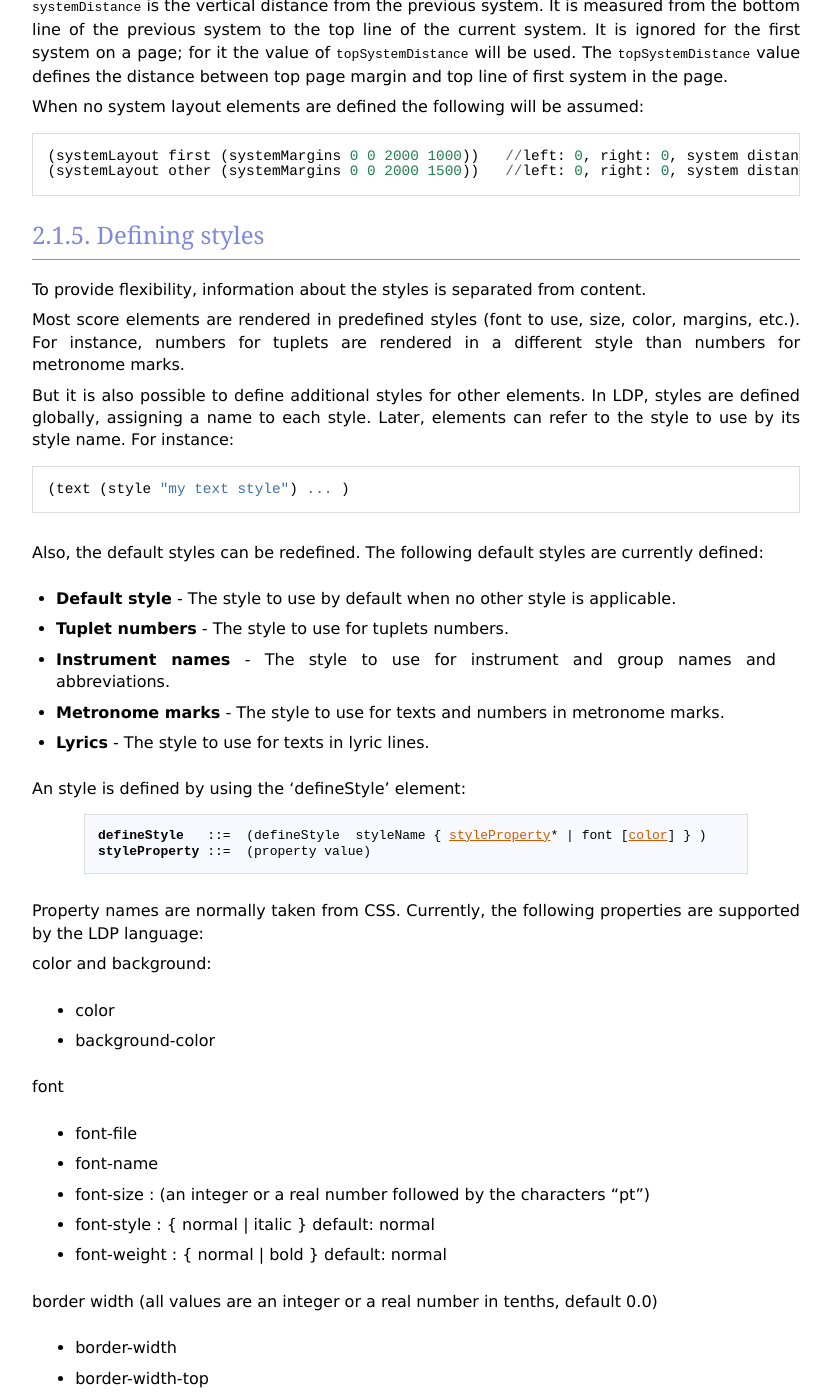
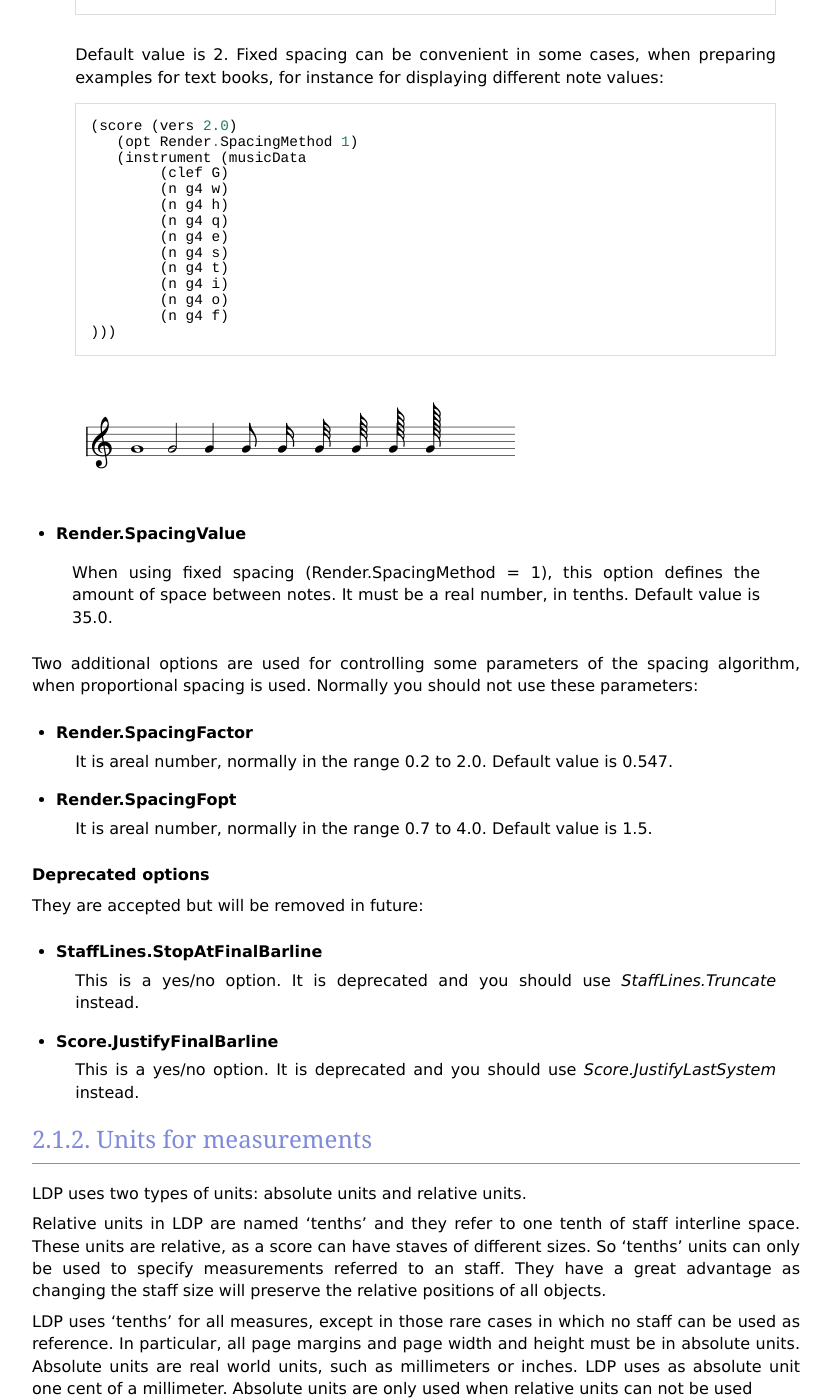
Before and after one commit to lenmus/ldp, a Sphinx documentation site: the page built from source/score/score.txt, in a window 1280 px wide and 1400 px high, scrolled down 5171 px. Shown: the whole window, without its empty margins (48-880 px from the left). Built offline with Sphinx 7.4.7, drawn with Linux system fonts in a browser that asks for light colours; some of the changed text lies outside the part shown.

Commit message:
Document options. Add changelog

```diff
--- a/source/format/index.txt
+++ b/source/format/index.txt
@@ -8,3 +8,4 @@
 
     new-system.txt
     spacer.txt
+    styles.txt
--- /dev/null
+++ b/source/format/styles.txt
@@ -0,0 +1,114 @@
+.. _element_defineStyle:
+
+Defining styles
+~~~~~~~~~~~~~~~~~~~~~~~~~~~~~~~~~~~~~~~~~~~~~~~
+
+To provide flexibility, information about the styles is separated from content.
+
+Most score elements are rendered in predefined styles (font to use, size, color, margins, etc.). For instance, numbers for tuplets are rendered in a different style than numbers for metronome marks.
+
+But it is also possible to define additional styles for other elements. In LDP, styles are defined globally, assigning a name to each style. Later, elements can refer to the style to use by its style name. For instance::
+
+    (text (style "my text style") ... )
+
+Also, the default styles can be redefined. The following default styles are currently defined:
+
+- **Default style** - The style to use by default when no other style is applicable.
+- **Tuplet numbers** - The style to use for tuplets numbers.
+- **Instrument names** - The style to use for instrument and group names and abbreviations.
+- **Metronome marks** - The style to use for texts and numbers in metronome marks.
+- **Lyrics** - The style to use for texts in lyric lines.
+
+An style is defined by using the 'defineStyle' element:
+
+.. rst-class:: bnf-rule
+.. productionlist:: *
+    defineStyle : (defineStyle  `styleName` { `styleProperty`* | `font` [`color`] } )
+    styleProperty : (property value)
+
+Property names are normally taken from CSS. Currently, the following properties are supported by the LDP
+language:
+
+color and background:
+    - color
+    - background-color
+
+font
+    - font-file
+    - font-name
+    - font-size : (an integer or a real number followed by the characters "pt")
+    - font-style : { normal | italic }  default: normal
+    - font-weight : { normal | bold }   default: normal
+
+
+border width (all values are an integer or a real number in tenths, default 0.0)
+    - border-width
+    - border-width-top
+    - border-width-right
+    - border-width-bottom
+    - border-width-left
+
+margin (all values are an integer or a real number in tenths, default 0.0)
+    - margin
+    - margin-top
+    - margin-right
+    - margin-bottom
+    - margin-left
+
+padding (all values are an integer or a real number in tenths, default 0.0)
+    - padding
+    - padding-top
+    - padding-right
+    - padding-bottom
+    - padding-left
+
+text
+    - text-align : { left | right | center | justify } default: left
+    - text-decoration : { none | underline | overline | line-through } default: none
+    - vertical-align : { baseline | sub | super | top | text-top | middle | bottom | text-bottom } default: baseline
+    - line-height (an integer or a real number in tenths, default 0.0)
+
+size (all values are an integer or a real number in tenths, default 0.0)
+    - min-height
+    - min-width
+    - max-height
+    - max-width
+    - height
+    - width
+
+table (all values are an integer or a real number in tenths, default 0.0)
+    - table-col-width
+
+
+Examples::
+
+     (defineStyle "para"
+         (font-name "Times New Roman")
+         (font-size 12pt)
+         (font-style normal)
+         (color #ff0000)
+         (margin-bottom 2em)
+     )
+
+
+.. _element_font:
+
+Fonts
+~~~~~~~~~~~~~~~~~~~~~
+
+The :token:`font` element simplifies defining font properties by grouping all the properties
+in a single element:
+
+.. rst-class:: bnf-rule
+.. productionlist:: *
+    font : (font name-string size-string style-string)
+    name-string :  i.e. "Times New Roman", "Trebuchet"
+    size-string :  is a number, in points (i.e. "12"). Optionally, can
+                :  be followed by 'pt'. i.e. "12pt"
+    style-string : { "bold" | "normal" | "italic" | "bold-italic" }
+
+
+Examples::
+
+    (defineStyle "Composer" (font "Times New Roman" 12pt normal) (color #000000))
+    (defineStyle "Instruments" (font "Times New Roman" 14 bold))
--- a/source/index.txt
+++ b/source/index.txt
@@ -11,7 +11,7 @@
 
 
 .. important::
-    This document is a draft, still in development. It should be accurate but it is not yet finished and some details could change from one day to the next, as the text is being reviewed and completed.
+    This document is a finished, complete and definitive document. It should be accurate and totally uptated. If you find errors, things that need clarification or have any suggestion, please go to the `LDP issues page <https://github.com/lenmus/ldp/issues>`_ and create a new issue. Thank you!
 
 
 Table of Contents
--- a/source/introduction.txt
+++ b/source/introduction.txt
@@ -5,7 +5,7 @@
 .. _sIntro_lang:
 
 .. important::
-    This document is a draft, still in development. It should be accurate but it is not yet finished and some details could change from one day to the next, as the text is being reviewed and completed.
+    This document is a finished, complete and definitive document. It should be accurate and totally uptated. If you find errors, things that need clarification or have any suggestion, please go to the `LDP issues page <https://github.com/lenmus/ldp/issues>`_ and create a new issue. Thank you!
 
 
 The LDP language
--- a/source/score/score.txt
+++ b/source/score/score.txt
@@ -105,28 +105,106 @@
     option: (opt `option_name` [`option_value`] )
 
 Depending on the option, its value must be an integer number, a float number or a
-boolean { yes | no | true | false }. Currently, the following options are available:
+boolean { yes | no | true | false }.
 
-Boolean options:
-    - StaffLines.StopAtFinalBarline
-    - StaffLines.Hide
-    - Staff.DrawLeftBarline
-    - Score.FillPageWithEmptyStaves
-    - Score.JustifyFinalBarline
+These options are intended to control different aspects of the score renderization process.
+Normally they should not be used. Most of these options were created for solving an ad hoc
+need. In future the could be removed and replaced by specific parameters, in the affected
+elements, for controlling appearance in score renderization.
 
-Integer number options:
-    - Staff.UpperLegerLines.Displacement
-    - Render.SpacingMethod   (values: 1 = fixed spacing, 2 = proportional spacing)
-    - Render.SpacingValue
+Currently, the following options are available:
 
-Real number options:
-    - Render.SpacingFactor
+- **StaffLines.Hide**
+
+    It is a boolean option for supressing drawing the staff lines. Default value is 'false'.
+
+- **Staff.DrawLeftBarline**
+
+    It is a boolean option for removing the left barline that connect all staves in one system.
+    Default value is 'true'.
+
+- **Staff.UpperLegerLines.Displacement**
+
+    This option accepts an integer number, in tenths units. It specifies an increment (or decrement) in
+    the distance between the fifth line and the first top ledger line. Default value is 0. This option was
+    created as a trick for displaying an scale across two staves, for forcing the first ledger line to
+    be placed between both staves, as in following example::
+
+        (score (vers 2.0)
+           (opt Staff.UpperLegerLines.Displacement 15)
+           (instrument (staves 2) (musicData
+                (clef G p1)
+                (clef F p2)
+                (key C)
+                (n c3 q p2)
+                (n d3 q p2)
+                (n e3 q p2)
+                (n f3 q p2)
+                (n g3 q p2)
+                (n a3 q p2)
+                (n b3 q p2)
+                (n c4 q p2)
+                (n d4 q p1)
+                (n e4 q p1)
+                (n f4 q p1)
+                (n g4 q p1)
+                (n a4 q p1)
+                (n b4 q p1)
+                (n c5 q p1)
+                (barline end)
+        )))
+
+    .. image:: ../figures/opt-01.png
+
+    Appart of this very specific example, I cannot see other uses of this option.
+
+- **StaffLines.Truncate**
+
+        Staff lines truncation only can occur when system is not justified.
+        Staff lines always run until right margin unless requesting truncation.
+        Option "StaffLines.Truncate" defines the behaviour::
+
+            0 - never truncate. Staff lines will always run to right margin.
+            1 - truncate only if last object is barline of type final.
+            2 - truncate only if last object is barline (any type).
+            3 - truncate always after last object.
+
+        Option 1 is the default behaviour and it can be useful for score
+        editors: staff lines will run always to right margin until a barline
+        of type final is entered.
+
+        Option 3 truncates staff lines after last staff object. It can be
+        useful for creating score samples (i.e. for ebooks).
+
+
+- **Score.JustifyLastSystem**
+
+        Justification of last system is controlled by option "Score.JustifyLastSystem",
+        accepting the following values::
+
+            0 - never justify last system
+            1 - justify it only if ends in barline of type final
+            2 - justify it only if ends in barline of any type
+            3 - justify it in any case
+
+        Option 1 is the default value, and is convenient for score editors as
+        never justifies the last system as it is being written and emulates
+        the behaviour of writing scores with pen and paper. Once the score
+        is finished, the user should change to option 3.
+
+
+- **Score.FillPageWithEmptyStaves**
+
+    It is a boolean option for forcing to fill the rest of the page with empty systems, when the score
+    does not fills the page. Default value is 'false'. Using value 'true' in an empty score or an score
+    with just empty instruments with clefs, key and time signatures is a convenient
+    way of producing manuscript paper.
 
     For example, the following LDP code::
 
         (score (vers 2.0)
             (opt Score.FillPageWithEmptyStaves yes)
-        (opt StaffLines.StopAtFinalBarline no)
+            (opt StaffLines.Truncate no)
             (instrument (musicData))
         )
 
@@ -137,17 +215,56 @@
     .. image:: ../figures/score-03.png
 
 
-When no options are defined the following will be assumed::
+- **Render.SpacingMethod**
+    This option specifies the desired spacing between notes::
 
-    (opt Score.FillPageWithEmptyStaves false )
-    (opt StaffLines.StopAtFinalBarline true )
-    (opt Score.JustifyFinalBarline false )
-    (opt StaffLines.Hide false )
-    (opt Staff.DrawLeftBarline true )
-    (opt Render.SpacingFactor 0.547 )
-    (opt Staff.UpperLegerLines.Displacement 0 )
-    (opt Render.SpacingMethod 2 )    //proportional spacing
-    (opt Render.SpacingValue 35 )    // 15 tenths (1.5 lines) [add 20 to desired value]
+        1 = fixed spacing
+        2 = proportional spacing
+
+    Default value is 2. Fixed spacing can be convenient in some cases, when preparing examples
+    for text books, for instance for displaying different note values::
+
+        (score (vers 2.0)
+           (opt Render.SpacingMethod 1)
+           (instrument (musicData
+                (clef G)
+                (n g4 w)
+                (n g4 h)
+                (n g4 q)
+                (n g4 e)
+                (n g4 s)
+                (n g4 t)
+                (n g4 i)
+                (n g4 o)
+                (n g4 f)
+        )))
+
+    .. image:: ../figures/opt-02.png
+
+- **Render.SpacingValue**
+
+    When using fixed spacing (Render.SpacingMethod = 1), this option defines the amount of space
+    between notes. It must be a real number, in tenths. Default value is 35.0.
+
+Two additional options are used for controlling some parameters of the spacing algorithm, when proportional spacing is used.
+Normally you should not use these parameters:
+
+- **Render.SpacingFactor**
+    It is areal number, normally in the range 0.2 to 2.0. Default value is 0.547.
+
+- **Render.SpacingFopt**
+    It is areal number, normally in the range 0.7 to 4.0. Default value is 1.5.
+
+
+**Deprecated options**
+
+They are accepted but will be removed in future:
+
+- **StaffLines.StopAtFinalBarline**
+    This is a yes/no option. It is deprecated and you should use *StaffLines.Truncate* instead.
+
+- **Score.JustifyFinalBarline**
+    This is a yes/no option. It is deprecated and you should use *Score.JustifyLastSystem* instead.
 
 
 
@@ -230,103 +347,6 @@
 
 
 
-.. _element_defineStyle:
-
-Defining styles
-~~~~~~~~~~~~~~~~~~~~~~~~~~~~~~~~~~~~~~~~~~~~~~~
-
-To provide flexibility, information about the styles is separated from content.
-
-Most score elements are rendered in predefined styles (font to use, size, color, margins, etc.). For instance, numbers for tuplets are rendered in a different style than numbers for metronome marks.
-
-But it is also possible to define additional styles for other elements. In LDP, styles are defined globally, assigning a name to each style. Later, elements can refer to the style to use by its style name. For instance::
-
-    (text (style "my text style") ... )
-
-Also, the default styles can be redefined. The following default styles are currently defined:
-
-- **Default style** - The style to use by default when no other style is applicable.
-- **Tuplet numbers** - The style to use for tuplets numbers.
-- **Instrument names** - The style to use for instrument and group names and abbreviations.
-- **Metronome marks** - The style to use for texts and numbers in metronome marks.
-- **Lyrics** - The style to use for texts in lyric lines.
-
-An style is defined by using the 'defineStyle' element:
-
-.. rst-class:: bnf-rule
-.. productionlist:: *
-    defineStyle : (defineStyle  `styleName` { `styleProperty`* | `font` [`color`] } )
-    styleProperty : (property value)
-
-Property names are normally taken from CSS. Currently, the following properties are supported by the LDP
-language:
-
-color and background:
-    - color
-    - background-color
-
-font
-    - font-file
-    - font-name
-    - font-size : (an integer or a real number followed by the characters "pt")
-    - font-style : { normal | italic }  default: normal
-    - font-weight : { normal | bold }   default: normal
-
-
-border width (all values are an integer or a real number in tenths, default 0.0)
-    - border-width
-    - border-width-top
-    - border-width-right
-    - border-width-bottom
-    - border-width-left
-
-margin (all values are an integer or a real number in tenths, default 0.0)
-    - margin
-    - margin-top
-    - margin-right
-    - margin-bottom
-    - margin-left
-
-padding (all values are an integer or a real number in tenths, default 0.0)
-    - padding
-    - padding-top
-    - padding-right
-    - padding-bottom
-    - padding-left
-
-text
-    - text-align : { left | right | center | justify } default: left
-    - text-decoration : { none | underline | overline | line-through } default: none
-    - vertical-align : { baseline | sub | super | top | text-top | middle | bottom | text-bottom } default: baseline
-    - line-height (an integer or a real number in tenths, default 0.0)
-
-size (all values are an integer or a real number in tenths, default 0.0)
-    - min-height
-    - min-width
-    - max-height
-    - max-width
-    - height
-    - width
-
-table (all values are an integer or a real number in tenths, default 0.0)
-    - table-col-width
-
-
-Examples::
-
-     (defineStyle "Composer" (font "Times New Roman" 12pt normal) (color #000000))
-     (defineStyle "Instruments" (font "Times New Roman" 14pt bold) (color #000000))
-     (defineStyle "para"
-         (font-name "Times New Roman")
-         (font-size 12pt)
-         (font-style normal)
-         (color #ff0000)
-         (margin-bottom 2em)
-     )
-
-
-
-
 .. _element_title:
 
 Score titles
```
Also changed, not shown: CHANGELOG.md (added, +15 -0 lines), source/figures/opt-01.png (added), source/figures/opt-02.png (added), 2 other files. Lines whose indentation alone changed are shown as unchanged.
